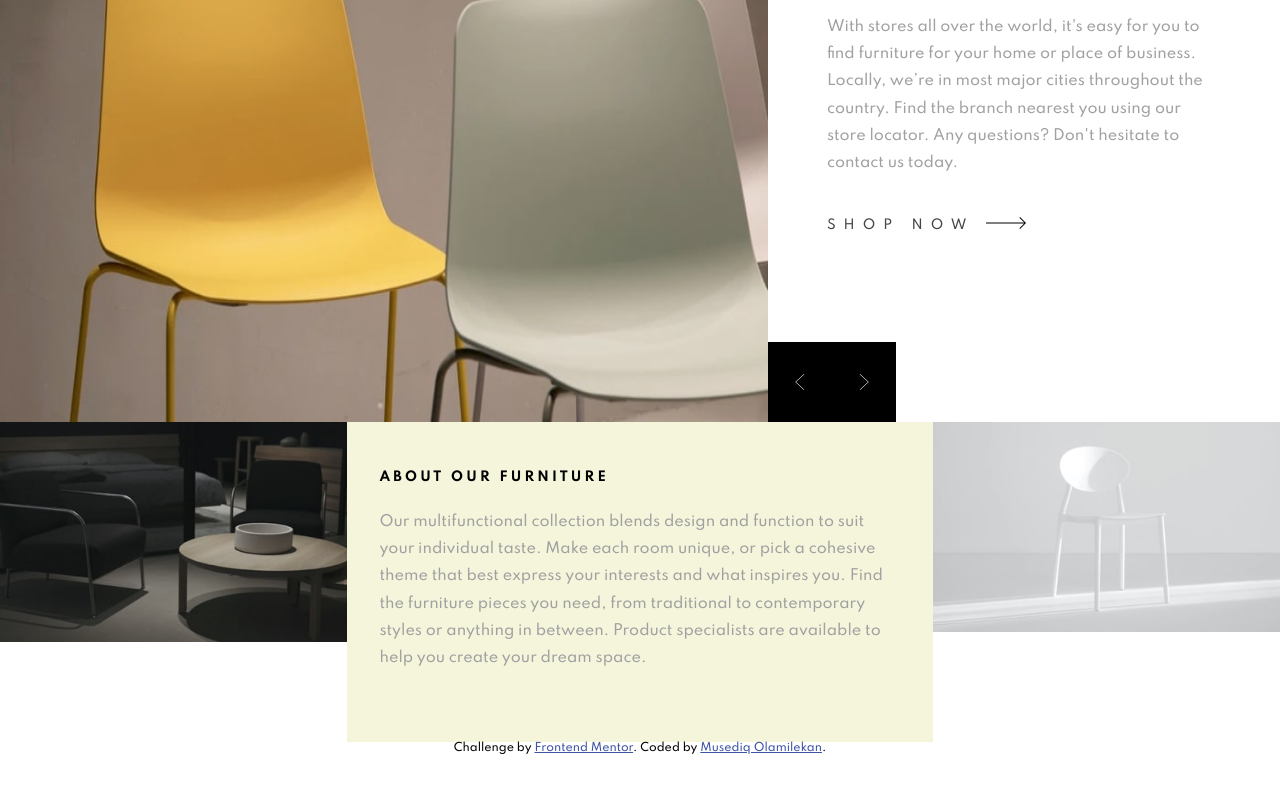
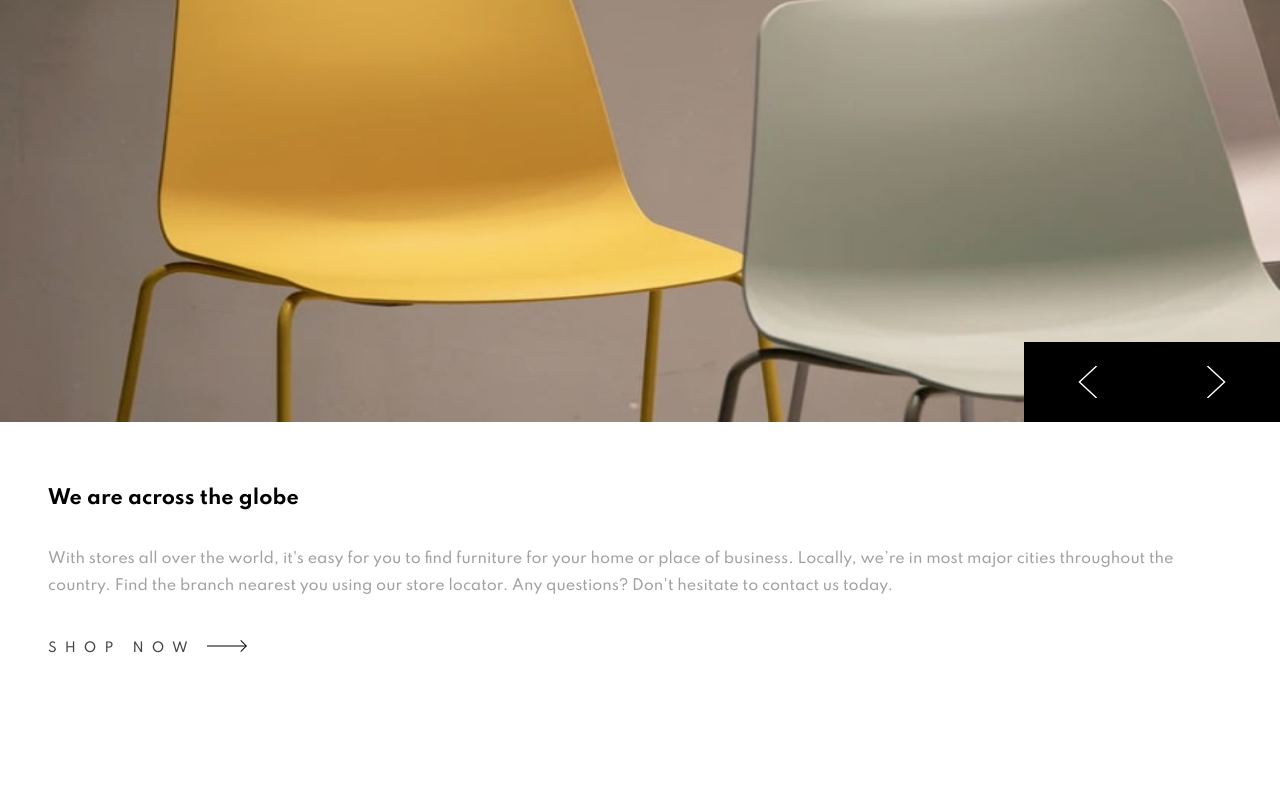
Before and after one commit to iamolami/room, a website: page index.html in a window 1280 px wide. Shown: the part 218-1008 px from the top of the page. Before the commit the page ends 973 px from the top, so only its background shows below. Drawn offline with nearby package versions, Linux system fonts and the light colour scheme.

Commit message:
first commit

```diff
--- a/index.html
+++ b/index.html
@@ -30,7 +30,7 @@
             <div class="header__wrapper-left header__bg-1"><img src="/images/desktop-image-hero-1.jpg" alt=""></div>
             <div class="header__wrapper-right">
               <div class="header__text">
-                <h2 class="header__main">Discover innovative ways to decorate</h2>
+                <h2 class="header__main">Discover ways to decorate</h2>
                 <p class="header__description">
                   We provide unmatched quality, comfort, and style for property owners across the country.
                   Our experts combine form and function in bringing your vision to life. Create a room in your
@@ -46,7 +46,7 @@
             <div class="header__wrapper-left header__bg-2"><img src="/images/desktop-image-hero-2.jpg" alt=""></div>
             <div class="header__wrapper-right">
               <div class="header__text">
-                <h2 class="header__main">We are available all across the globe</h2>
+                <h2 class="header__main">We are across the globe</h2>
                 <p class="header__description">
                   With stores all over the world, it's easy for you to find furniture for your home or place of business.
                   Locally, we’re in most major cities throughout the country. Find the branch nearest you using our
@@ -62,7 +62,7 @@
             <div class="header__wrapper-left header__bg-3"><img src="/images/desktop-image-hero-3.jpg" alt=""></div>
             <div class="header__wrapper-right">
               <div class="header__text">
-                <h2 class="header__main">Manufactured with the best materials</h2>
+                <h2 class="header__main">Manufactured with the best</h2>
                 <p class="header__description">
                   Our modern furniture store provide a high level of quality. Our company has invested in advanced technology
                   to ensure that every product is made as perfect and as consistent as possible. With three decades of
--- a/sass/abstract/_mixin.scss
+++ b/sass/abstract/_mixin.scss
@@ -2,8 +2,9 @@ $size__site_content_width: 1024px;
 
 /* Media Queries */
 $breakpoints: (
-    'device'    : (max-width: 400px),
-    'mobile'    : (max-width: 768px),
+    'small'     : (max-width: 575px),
+    'device'    : (min-width: 575px),
+    'mobile'    : (min-width: 768px),
     'tablet'    : (min-width: 668px) and (max-width: $size__site_content_width),
     'desktop'   : (min-width: ($size__site_content_width + 1)),
     'retina2'   : (-webkit-min-device-pixel-ratio: 2) and (min-resolution: 192dpi),
@@ -13,7 +14,6 @@ $breakpoints: (
 );
 
 @mixin for_breakpoint($breakpoint) {
-    // If the key exists in the map
     @if map-has-key($breakpoints, $breakpoint) {
       // Prints a media query based on the value
       @media #{inspect(map-get($breakpoints, $breakpoint))} {
@@ -26,4 +26,4 @@ $breakpoints: (
       @warn "Unfortunately, no value could be retrieved from `#{$breakpoint}`. "
           + "Available breakpoints are: #{map-keys($breakpoints)}.";
     }
-  }
+}
--- a/sass/base/_global.scss
+++ b/sass/base/_global.scss
@@ -7,7 +7,7 @@
     flex-direction: row;
     position: relative;
 
-    @include for_breakpoint(mobile) {
+    @include for_breakpoint(small) {
         flex-direction: column;
         height: 0%;
     }
@@ -17,10 +17,30 @@
         height: 0%;
     }
 
+    @include for_breakpoint(mobile) {
+        flex-direction: column;
+        height: 0%;
+    }
+
     &__wrapper-left {
         flex: 1;
         height: 80vh;
         flex-grow: 1.5;
+
+        @include for_breakpoint(small) {
+            height: 65vh;
+            flex-grow: 1;
+        }
+
+        @include for_breakpoint(device) {
+            height: 65vh;
+            flex-grow: 1;
+        }
+
+        @include for_breakpoint(mobile) {
+            height: 60vh;
+            flex-grow: 1;
+        }
 
         img {
             width: 100%;
@@ -39,20 +59,25 @@
         width: 77%;
         padding-top: 7rem;
 
+        @include for_breakpoint(small) {
+            width: 100%;
+            height: 60vh;
+            padding: 2rem;
+        }
+
+
+        @include for_breakpoint(device) {
+            width: 100%;
+            height: 60vh;
+            padding: 2rem;
+        }
+
         @include for_breakpoint(mobile) {
             width: 100%;
             padding-top: 3rem;
-            height: 70vh;
+            height: 65vh;
             padding-left: 3rem;
             padding-right: 3rem;
-        }
-
-        @include for_breakpoint(device) {
-            width: 100%;
-            padding-top: 3rem;
-            height: 75vh;
-            padding-left: 2rem;
-            padding-right: 2rem;
         }
     }
 
@@ -62,8 +87,12 @@
         font-weight: 700;
         line-height: 3rem;
 
+        @include for_breakpoint(small) {
+            font-size: 1.2rem;
+        }
+
         @include for_breakpoint(device) {
-            font-size: 1.5rem;
+            font-size: 1.2rem;
         }
     }
 
@@ -89,6 +118,11 @@
        &:hover {
            color: hsl(0, 0%, 63%);
        }
+
+       @include for_breakpoint(small) {
+           margin-top: 1.5rem;
+           font-size: .6rem;
+       }
     }
 }
 
@@ -100,6 +134,13 @@
     justify-content: center;
     color: hsl(0, 0%, 100%);
     z-index: 3000;
+
+    @include for_breakpoint(small) {
+        width: 100%;
+        top: 0;
+        left: 0;
+    }
+
 
     @include for_breakpoint(device) {
         width: 100%;
@@ -115,6 +156,15 @@
 
 
     &__nav {
+
+        @include for_breakpoint(small) {
+            position: absolute;
+            top: 0;
+            width: 100%;
+            height: 12vh;
+            background-color: hsl(0, 0%, 100%);
+            display: none;
+        }
 
         @include for_breakpoint(device) {
             position: absolute;
@@ -143,6 +193,13 @@
            width: 100%;
        }
 
+       @include for_breakpoint(small) {
+        margin-top: 2.5rem;
+        width: 20%;
+        margin-left: 6rem;
+    }
+
+
        @include for_breakpoint(device) {
            margin-top: 2.5rem;
            width: 20%;
@@ -159,6 +216,12 @@
     &__items {
         list-style: none;
         line-height: 20px;
+
+        @include for_breakpoint(small) {
+            float: right;
+            margin-right: 2rem;
+            margin-top: 1.5rem;
+        }
 
         @include for_breakpoint(device) {
             float: right;
@@ -186,6 +249,10 @@
         font-size: .8rem;
         color: hsl(0, 0%, 100%);
         position: relative;
+
+        @include for_breakpoint(small) {
+            color: hsl(0, 0%, 0%);
+        }
 
         @include for_breakpoint(device) {
             color: hsl(0, 0%, 0%);
@@ -215,6 +282,15 @@
         opacity: 0;
         width: 0;
 
+        @include for_breakpoint(small) {
+            display: inline-block;
+            opacity: 1;
+            float: left;
+            margin-left: 1rem;
+            margin-top: 1.5rem;
+        }
+
+
         @include for_breakpoint(device) {
             display: inline-block;
             opacity: 1;
@@ -236,11 +312,19 @@
     &__burger {
         display: none;
 
-         @include for_breakpoint(device) {
-            width: 7%;
+        @include for_breakpoint(small) {
+            width: 3%;
             position: absolute;
             top: 70%;
-            left: 10%;
+            left: 5%;
+            display: block;
+         }
+
+         @include for_breakpoint(device) {
+            width: 3%;
+            position: absolute;
+            top: 70%;
+            left: 5%;
             display: block;
          }
 
@@ -268,8 +352,13 @@
     left: 60%;
     z-index: 3000;
 
+    @include for_breakpoint(small) {
+        width: 20%;
+        left: 80%;
+    }
+
     @include for_breakpoint(device) {
-        width: 30%;
+        width: 20%;
         left: 80%;
     }
 
@@ -311,9 +400,17 @@
         justify-content: center;
         flex-direction: row;
 
+        @include for_breakpoint(small){
+            flex-direction: column
+        }
+
+        @include for_breakpoint(device){
+            flex-direction: column
+        }
         @include for_breakpoint(mobile) {
             flex-direction: column;
-        }
+         }
+
     }
 
     &__box {
@@ -327,7 +424,6 @@
 
     &__grow {
         flex-grow: 1.5;
-        background-color: beige;
         padding: 3rem 2rem;
     }
 
```
Also changed, not shown: css/style.css, 3 other files.
